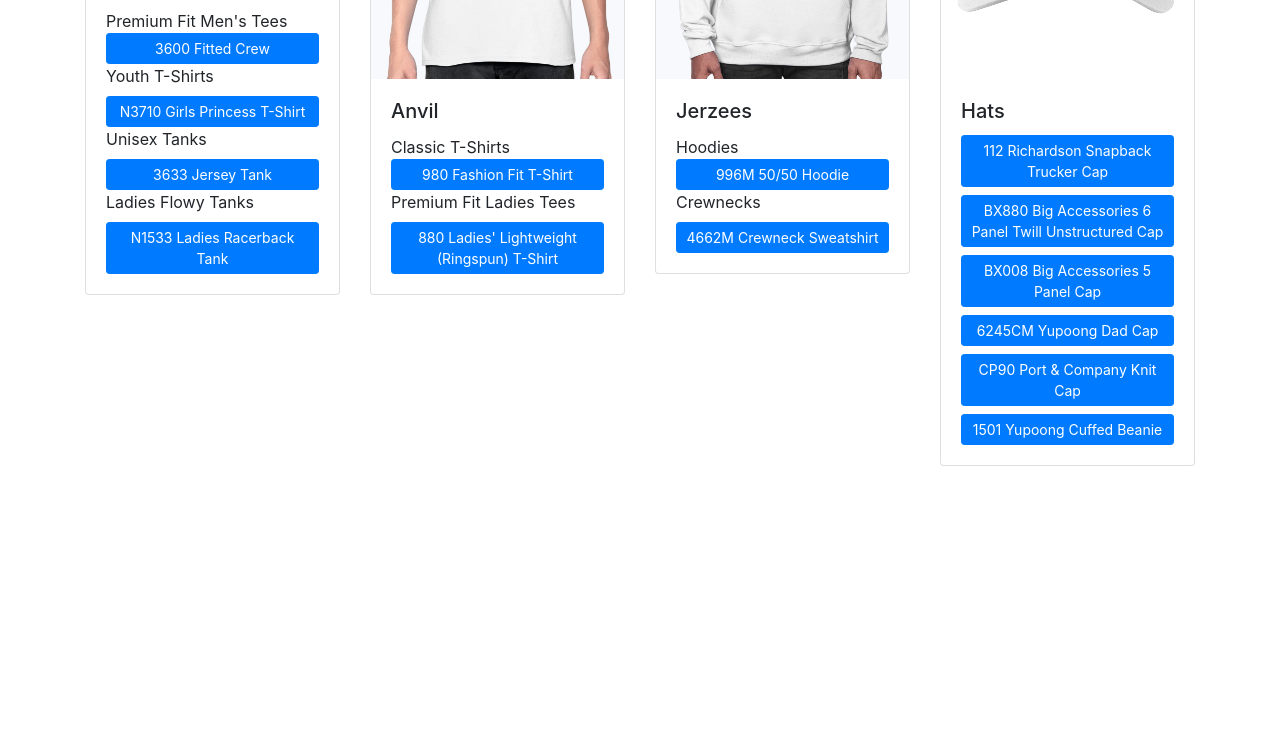
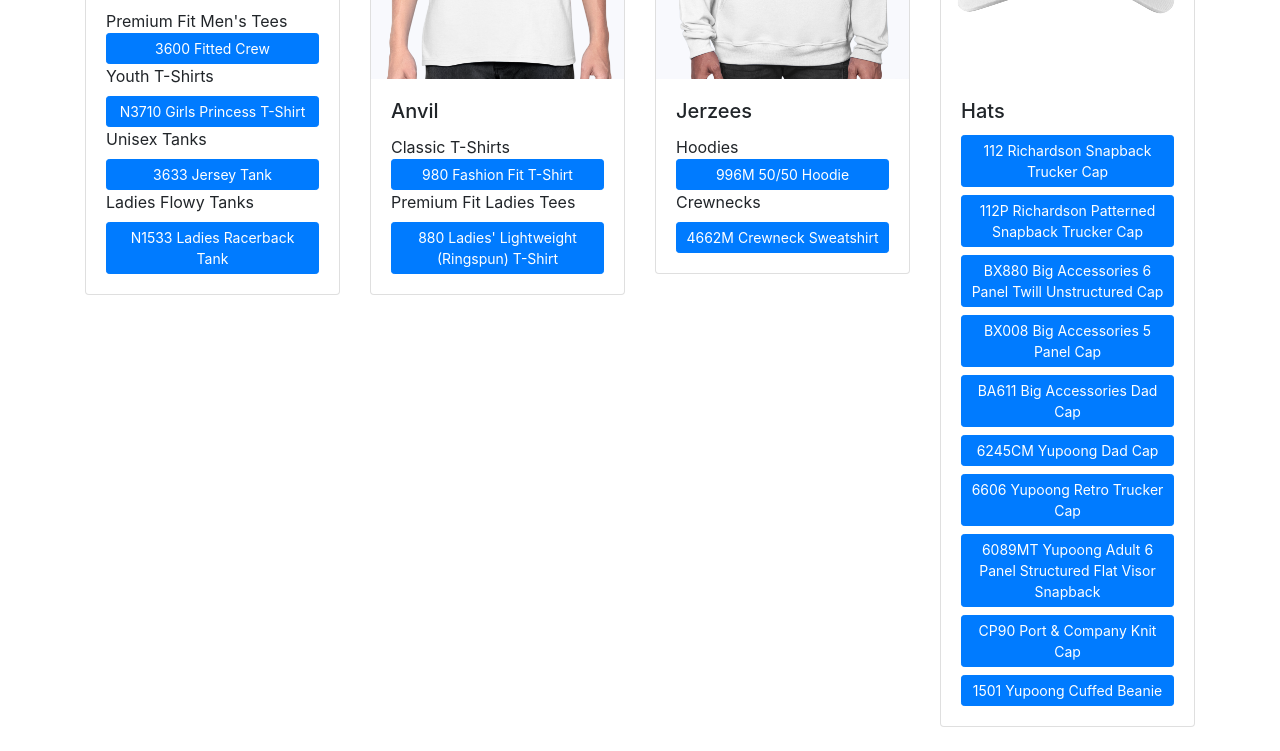
Before and after one commit to lymanwong/fuel_node, a website: page public/pages/index.html in a window 1280 px wide. Shown: the part 1888-2639 px from the top of the page. Before the commit the page ends 2378 px from the top, so only its background shows below. Drawn offline with nearby package versions, Linux system fonts and the light colour scheme; files that its build step writes are made by us from their sources; files whose address does not match are found by name.

Commit message:
added more items

```diff
--- a/public/pages/index.html
+++ b/public/pages/index.html
@@ -221,11 +221,14 @@
            <img src="images/112.png" data-src="images/112.png" id="112" class="card-img-top" alt="...">
            <div class="card-body">
              <h5 class="card-title">Hats</h5>
-
              <button type="button" class="btn btn-primary btn-sm btn-block inventory" id="112" data-toggle="modal" data-target="#staticBackdrop" data-url="richardson-snapback-trucker-cap">112 Richardson Snapback Trucker Cap</button>
+             <button type="button" class="btn btn-primary btn-sm btn-block inventory" id="112P" data-toggle="modal" data-target="#staticBackdrop" data-url="richardson-patterned-snapback-trucker-cap">112P Richardson Patterned Snapback Trucker Cap</button>
              <button type="button" class="btn btn-primary btn-sm btn-block inventory" id="bx880" data-toggle="modal" data-target="#staticBackdrop" data-url="big-accessories-6-panel-twill-unstructured-cap">BX880 Big Accessories 6 Panel Twill Unstructured Cap</button>
              <button type="button" class="btn btn-primary btn-sm btn-block inventory" id="bx008" data-toggle="modal" data-target="#staticBackdrop" data-url="big-accessories-5-panel-cap">BX008 Big Accessories 5 Panel Cap</button>
+             <button type="button" class="btn btn-primary btn-sm btn-block inventory" id="ba611" data-toggle="modal" data-target="#staticBackdrop" data-url="big-accessories-ultimate-dad-cap">BA611 Big Accessories Dad Cap</button>
              <button type="button" class="btn btn-primary btn-sm btn-block inventory" id="6245CM" data-toggle="modal" data-target="#staticBackdrop" data-url="yupoong-adult-low-profile-cotton-twill-dad-cap">6245CM Yupoong Dad Cap</button>
+             <button type="button" class="btn btn-primary btn-sm btn-block inventory" id="6089MT" data-toggle="modal" data-target="#staticBackdrop" data-url="yupoong-adult-5-panel-classic-trucker-cap">6606 Yupoong Retro Trucker Cap</button>
+             <button type="button" class="btn btn-primary btn-sm btn-block inventory" id="6606" data-toggle="modal" data-target="#staticBackdrop" data-url="yupoong-adult-retro-trucker-cap">6089MT Yupoong Adult 6 Panel Structured Flat Visor Snapback</button>
              <button type="button" class="btn btn-primary btn-sm btn-block inventory" id="cp90" data-toggle="modal" data-target="#staticBackdrop" data-url="port-company-port-company-knit-cap">CP90 Port & Company Knit Cap</button>
              <button type="button" class="btn btn-primary btn-sm btn-block inventory" id="1501" data-toggle="modal" data-target="#staticBackdrop" data-url="yupoong-adult-cuffed-knit-cap">1501 Yupoong Cuffed Beanie</button>
            </div>
@@ -263,6 +266,6 @@
     <script type="text/javascript" src="js/script4.js"></script>
 
     <!-- New list of supported colors -->
-    <script type="text/javascript" src="https://uploads-ssl.webflow.com/5cd1ec61019182b8c397365d/620addcc12a5b03e0a73851b_supportedColorsV8.txt"></script>
+    <script type="text/javascript" src="https://uploads-ssl.webflow.com/5cd1ec61019182b8c397365d/620e916d04fd444254b42324_supportedColorsV8.txt"></script>
   </body>
 </html>
```
